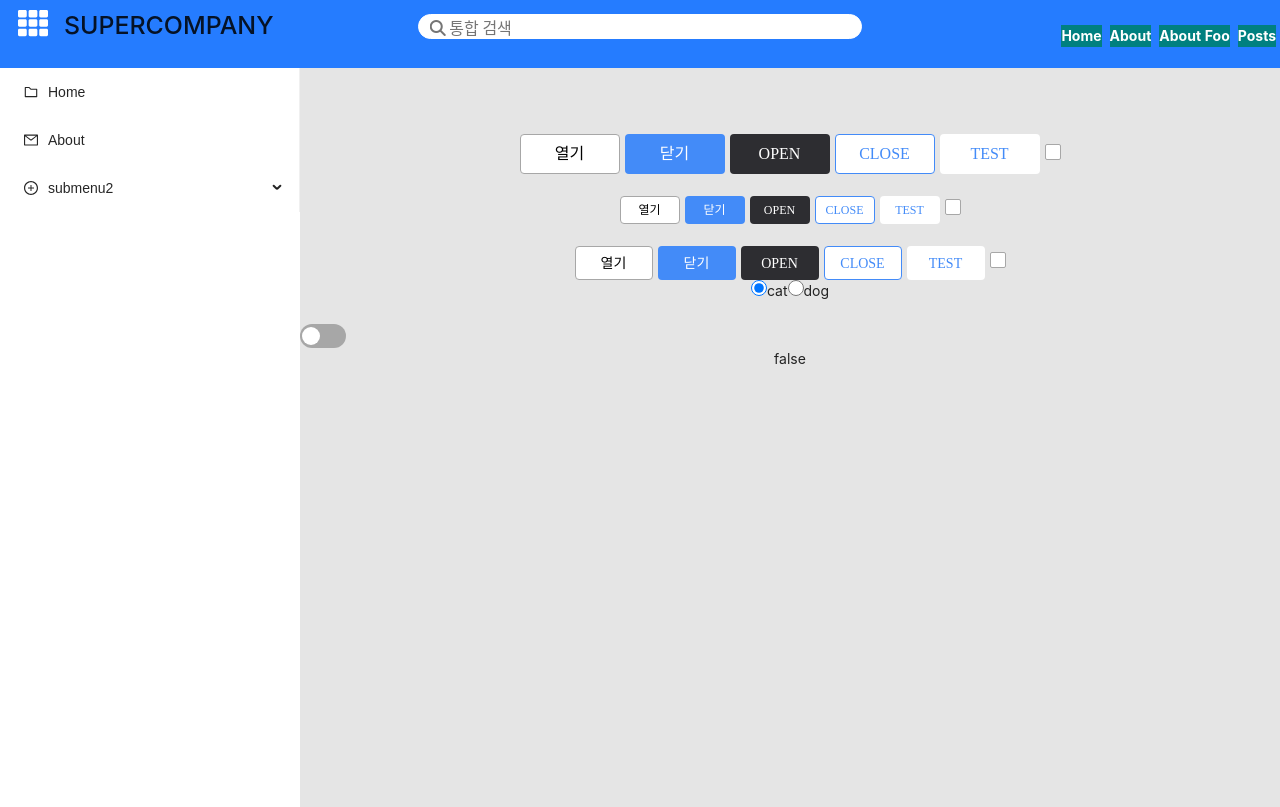
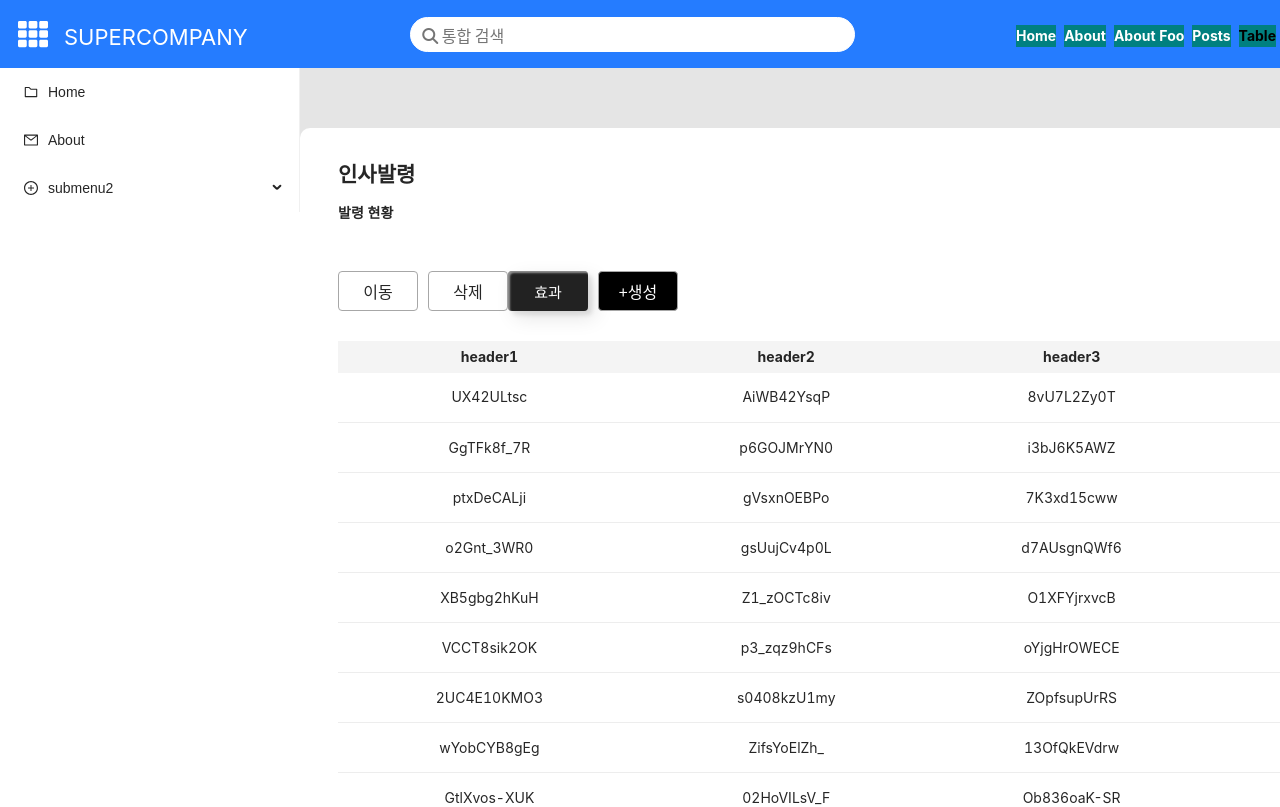
Before and after one commit to bosungJang/HyperCompany_Proto, a React app in the folder react-micro/: page /table in a window 1280 px wide. Shown: the top 807 px of the page. Built offline with nearby package versions, Linux system fonts and the light colour scheme; a web font is replaced by a local one.

Commit message:
table페이지 추가

```diff
--- a/react-micro/package.json
+++ b/react-micro/package.json
@@ -81,6 +81,7 @@
     "resolve-url-loader": "^3.1.2",
     "sass-loader": "^10.0.5",
     "semver": "7.3.2",
+    "shortid": "^2.2.16",
     "style-loader": "1.3.0",
     "styled-components": "^5.3.3",
     "terser-webpack-plugin": "4.2.3",
--- a/react-micro/src/common/App.tsx
+++ b/react-micro/src/common/App.tsx
@@ -1,6 +1,6 @@
 import React, { Component } from "react";
 import { Route, Switch } from "react-router-dom";
-import { Home, About, Posts } from "pages";
+import { Home, About, Posts, Table } from "pages";
 
 class App extends Component {
   render() {
@@ -21,6 +21,7 @@ class App extends Component {
           <Route path="/about" component={About} />
         </Switch>
         <Route path="/posts" component={Posts} />
+        <Route path="/table" component={Table} />
       </div>
     );
   }
--- a/react-micro/src/components/header/Header.css
+++ b/react-micro/src/components/header/Header.css
@@ -3,9 +3,10 @@
 .header_wrapper {
   width: 100%;
   height: 4.25rem;
-  position: -webkit-sticky;
-  position: sticky;
+  /* position: -webkit-sticky;
+  position: sticky; */
   position: relative;
+  position: fixed;
   left: 0rem;
   top: 0rem;
   z-index: 100;
@@ -52,25 +53,54 @@
 .header_title {
   display: inline-block;
   color: white;
-  font-size: 1.875rem;
-  width: 12.5rem;
+  font-size: 1.375rem;
+  width: 1.5rem;
   height: 14.14px;
-  margin-top: -25px;
+  margin-top: 20px;
   margin-left: 16px;
 }
 .header_search {
   position: absolute;
   display: absolute;
-  align-items: center;
-  text-align: center;
   left: 50%;
   width: 460px;
   margin-left: -230px;
-  margin-top: -33.5px;
+  margin-top: -41.5px;
 }
-@media screen and (max-width: 1100px) {
+@media screen and (max-width: 950px) {
   .header_search {
-    display: none;
+    width: 45%;
+    min-width: 240px;
+    float: right;
+    margin-left: 0;
+    right: 0%;
+    align-items: flex-end;
+    margin-right: 5px;
+    display: flex;
+    justify-content: center;
+  }
+
+  .header_nav {
+    position: static;
+    float: none;
+    margin-top: -15px;
+    display: flex;
+    justify-content: center;
+  }
+  .header_nav ul {
+    text-align: center;
+    align-items: center;
+    margin: 0;
+    padding: 0;
+    list-style-type: none;
+  }
+  .header_nav ul > li {
+    display: inline-block;
+    margin-right: 25px;
+  }
+
+  .header_wrapper {
+    height: 6rem;
   }
 }
 .header_search input::placeholder {
@@ -92,6 +122,6 @@
   width: 100%;
   padding-left: 0.7rem;
   padding-top: 0.313rem;
-  height: 1.563rem;
+  height: 35px;
   border: 1px solid white;
 }
--- a/react-micro/src/components/header/Header.tsx
+++ b/react-micro/src/components/header/Header.tsx
@@ -13,9 +13,7 @@ const Header = () => {
       <div className="header_icon">
         <FontAwesomeIcon icon={faTh} />
       </div>
-      <div className="header_title">
-        <h5>SUPERCOMPANY</h5>
-      </div>
+      <div className="header_title">SUPERCOMPANY</div>
       <div className="header_search">
         <input placeholder="&#xf002; 통합 검색" type="text" />
       </div>
@@ -42,6 +40,11 @@ const Header = () => {
               Posts
             </NavLink>
           </li>
+          <li>
+            <NavLink to="/table" activeStyle={activeStyle}>
+              Table
+            </NavLink>
+          </li>
         </ul>
       </div>
     </div>
--- a/react-micro/src/pages/Layout.tsx
+++ b/react-micro/src/pages/Layout.tsx
@@ -84,6 +84,7 @@ const Layout = () => {
                   backgroundColor: "#E5E5E5",
                   minHeight: "100vh",
                   textAlign: "center",
+                  paddingTop: "4.25rem",
                 }
               : {
                   marginLeft: 300,
@@ -91,6 +92,7 @@ const Layout = () => {
                   backgroundColor: "#E5E5E5",
                   minHeight: "100vh",
                   textAlign: "center",
+                  paddingTop: "4.25rem",
                 }
           }
         >
--- /dev/null
+++ b/react-micro/src/pages/Table.css
@@ -0,0 +1,134 @@
+.table_buttons_create {
+  background-color: black;
+  color: white;
+  border-radius: 4px;
+  border: 1px solid #a7a7a7;
+  width: 80px;
+  height: 40px;
+
+  font-family: Noto Sans CJK KR;
+  font-style: normal;
+  font-weight: normal;
+  font-size: 16px;
+  line-height: 24px;
+  /* identical to box height */
+
+  text-align: center;
+  text-transform: uppercase;
+  margin-bottom: 30px;
+  margin-top: 40px;
+  z-index: 1;
+}
+.table_buttons_create:active {
+  direction: ltr;
+  z-index: -1;
+  border: 1px solid lightgray !important;
+  box-shadow: -7px -7px 20px 0px #fff9, -4px -4px 5px 0px #fff9,
+    7px 7px 20px 0px #0002, 4px 4px 5px 0px #0001;
+  transition: all 0.3s ease;
+}
+.table_buttons_create:hover {
+  background-color: lightgray;
+  color: black;
+  border-color: white;
+  z-index: -1;
+}
+.table_buttons {
+  float: inline-start;
+  background-color: white;
+  border-radius: 4px;
+  border: 1px solid #a7a7a7;
+  width: 80px;
+  height: 40px;
+
+  font-family: Noto Sans CJK KR;
+  font-style: normal;
+  font-weight: normal;
+  font-size: 16px;
+  line-height: 24px;
+  /* identical to box height */
+
+  text-align: center;
+  text-transform: uppercase;
+  margin-bottom: 30px;
+  margin-top: 40px;
+}
+.table_buttons:hover {
+  background-color: lightgray;
+  color: black;
+  border-color: white;
+}
+.table_manage {
+  float: right;
+  background: none;
+  border: none;
+  text-align: center;
+  text-transform: uppercase;
+  margin-bottom: 30px;
+  margin-top: 50px;
+}
+table {
+  width: 95%;
+  margin: auto;
+}
+td {
+  border-bottom: 1px solid #ededed;
+  height: 50px;
+}
+thead {
+  height: 32px;
+  background-color: #f4f4f4;
+}
+
+@media screen and (max-width: 680px) {
+  .table_manage {
+  }
+}
+.custom-btn {
+  margin-right: 10px;
+  width: 80px;
+  height: 40px;
+  color: #fff;
+  border-radius: 4px;
+  padding: 10px 25px;
+  font-size: 15px;
+  background: transparent;
+  cursor: pointer;
+  transition: all 0.3s ease;
+  position: relative;
+  display: inline-block;
+  box-shadow: inset 2px 2px 2px 0px rgba(255, 255, 255, 0.5),
+    7px 7px 20px 0px rgba(0, 0, 0, 0.1), 4px 4px 5px 0px rgba(0, 0, 0, 0.1);
+  outline: none;
+}
+
+.btn-15 {
+  background: rgb(34, 34, 34);
+  border: none;
+  z-index: 1;
+}
+.btn-15:after {
+  position: absolute;
+  content: "";
+  width: 0;
+  height: 100%;
+  top: 0;
+  right: 0;
+  z-index: -1;
+  background-color: lightgrey;
+  border-radius: 4px;
+  /* border: 1px solid white; */
+  box-shadow: inset 2px 2px 2px 0px rgba(255, 255, 255, 0.5),
+    7px 7px 20px 0px rgba(0, 0, 0, 0.1), 4px 4px 5px 0px rgba(0, 0, 0, 0.1);
+  transition: all 0.3s ease;
+}
+.btn-15:hover {
+  color: black;
+}
+.btn-15:hover:after {
+  left: 0;
+  width: 100%;
+}
+.btn-15:active {
+  top: 2px;
+}
--- /dev/null
+++ b/react-micro/src/pages/Table.tsx
@@ -0,0 +1,79 @@
+import React from "react";
+import "./Table.css";
+
+const shortid = require("shortid");
+const columns = ["header1", "header2", "header3", "header4", "header5"];
+const data = Array(50)
+  .fill(undefined)
+  .map(() => ({
+    row1: shortid.generate(),
+    row2: shortid.generate(),
+    row3: shortid.generate(),
+    row4: shortid.generate(),
+    row5: shortid.generate(),
+  }));
+const Table = () => {
+  return (
+    <div
+      className="table"
+      //   style={{
+      //     backgroundColor: "#fafafa",
+      //     borderRadius: "10px",
+      //     margin: "5%",
+      //   }}
+    >
+      <div
+        style={{
+          paddingTop: 30,
+          margin: "auto",
+          width: "95%",
+        }}
+      >
+        <h2>
+          <b>인사발령</b>
+        </h2>
+        <h4>
+          <b>발령 현황</b>
+        </h4>
+        <button className="btn-15 custom-btn">효과</button>
+        <button className="table_buttons_create" style={{ marginRight: 10 }}>
+          +생성
+        </button>
+        <button className="table_buttons" style={{ marginRight: 10 }}>
+          이동
+        </button>
+
+        <button className="table_buttons">삭제</button>
+        <button className="table_manage">필터</button>
+        <button className="table_manage">일괄등록</button>
+        <button className="table_manage">내보내기</button>
+        <button className="table_manage">설정</button>
+      </div>
+      <table className="table table-hover">
+        <thead>
+          <tr>
+            {columns.map((column) => (
+              <th key={column}>{column}</th>
+            ))}
+          </tr>
+        </thead>
+        <tbody>
+          {data.map(({ row1, row2, row3, row4, row5 }) => (
+            <tr
+              key={row1 + row2 + row3 + row4 + row5}
+              style={{ textAlign: "center" }}
+            >
+              <td>{row1}</td>
+              <td>{row2}</td>
+              <td>{row3}</td>
+              <td>{row4}</td>
+              <td>{row5}</td>
+            </tr>
+          ))}
+        </tbody>
+      </table>
+    </div>
+  );
+};
+
+export default Table;
--- a/react-micro/src/pages/index.js
+++ b/react-micro/src/pages/index.js
@@ -1,20 +1,24 @@
-import React from 'react';
+import React from "react";
 import loadable from "@loadable/component";
 
 const Loading = <div>Loading...</div>;
 
 export const Home = loadable(() => import("./Home"), {
-    fallback: Loading,
+  fallback: Loading,
 });
 
 export const About = loadable(() => import("./About"), {
-    fallback: Loading,
+  fallback: Loading,
 });
 
 export const Posts = loadable(() => import("./Posts"), {
-    fallback: Loading,
+  fallback: Loading,
 });
 
 export const Post = loadable(() => import("../components/Post"), {
-    fallback: Loading,
+  fallback: Loading,
 });
+
+export const Table = loadable(() => import("./Table"), {
+  fallback: Loading,
+});
```
Also changed, not shown: 2 other files (tests, documents, lock files or other folders).
